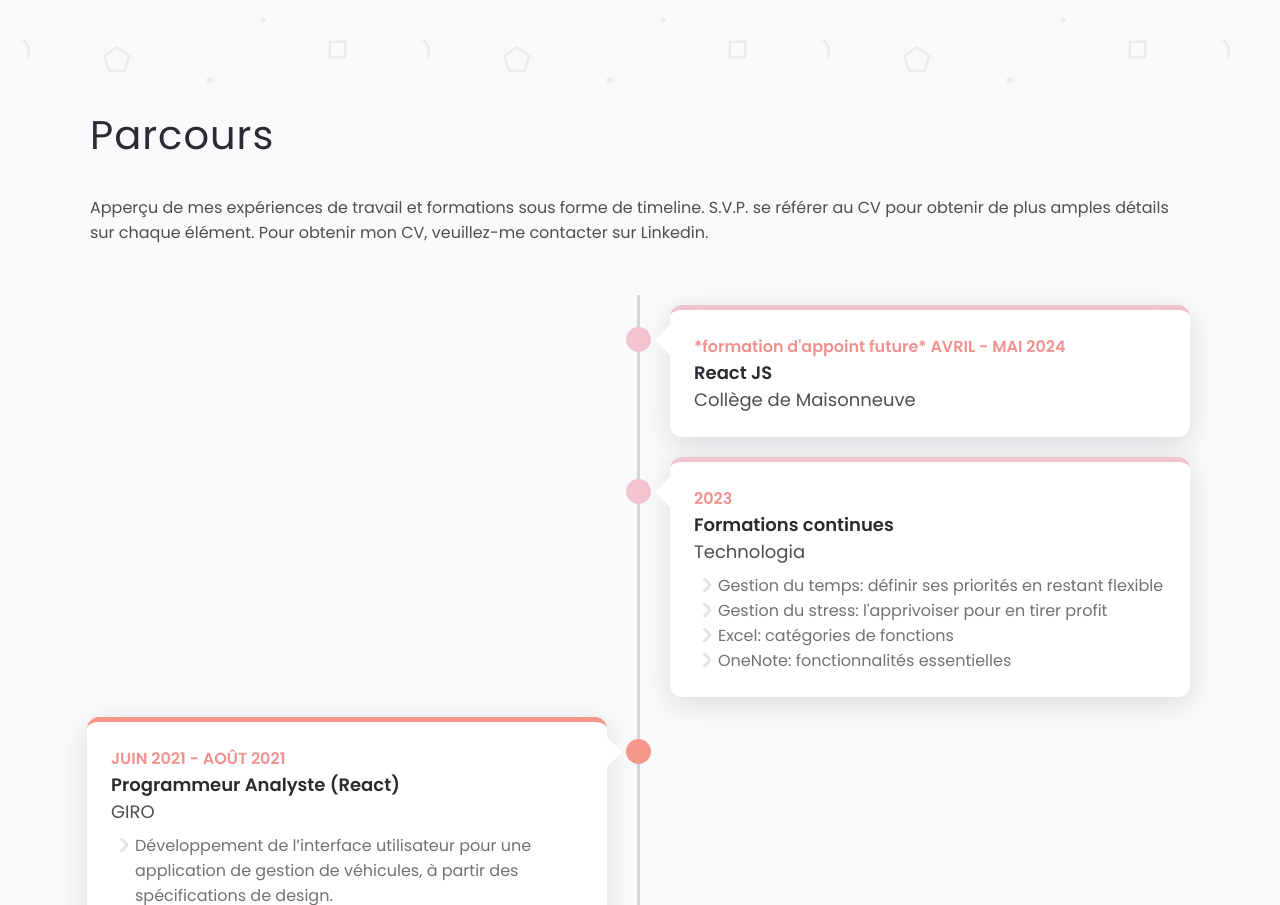
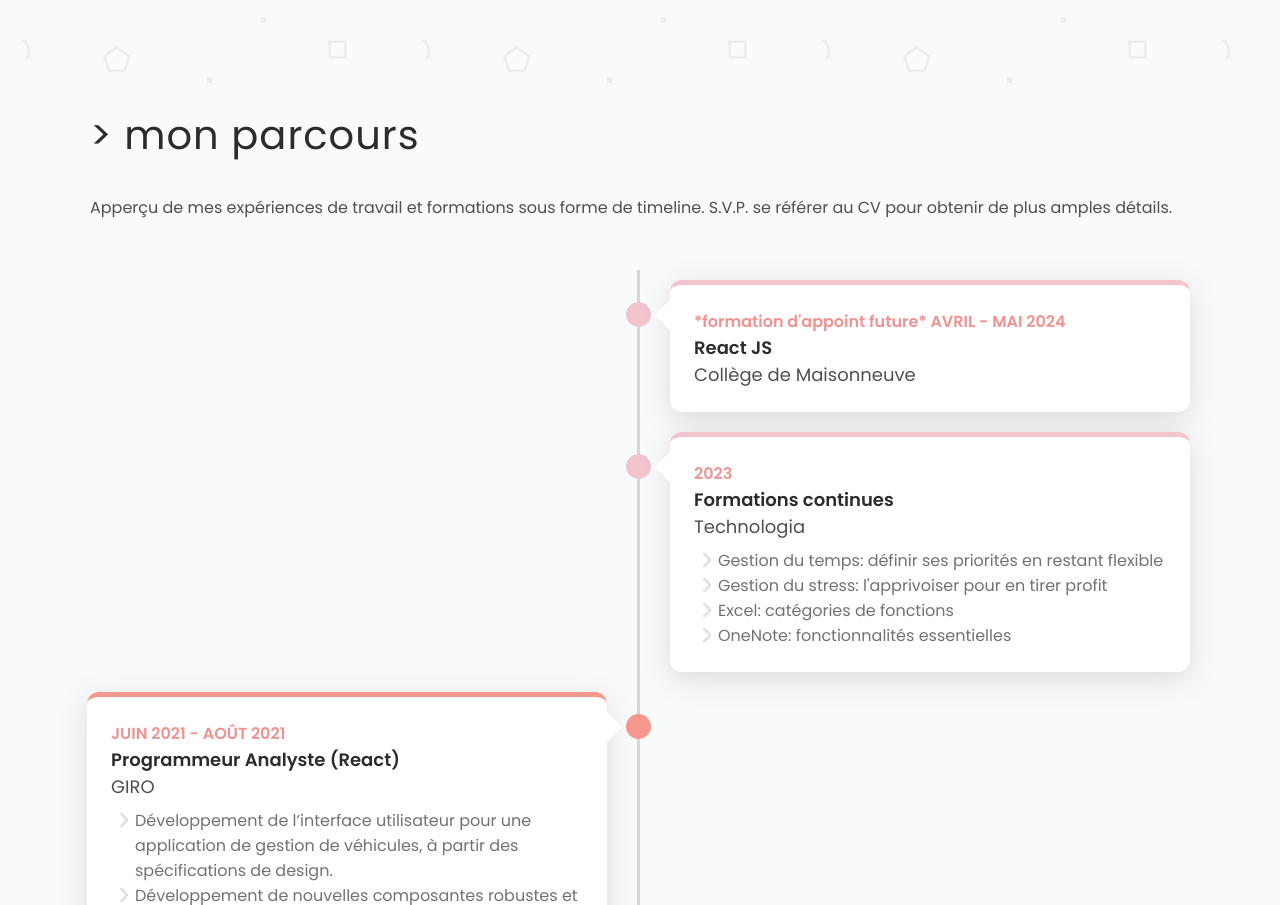
Before and after one commit to VanessaCHW/vc-portfolio, a Next.js app in the folder vanportfolio/: page / in a window 1280 px wide. Shown: the part 1336-2241 px from the top of the page. Built offline with nearby package versions, Linux system fonts and the light colour scheme.

Commit message:
Ajustement du titre dans Timeline et modification du texte

```diff
--- a/vanportfolio/src/app/Components/Timeline/Timeline.js
+++ b/vanportfolio/src/app/Components/Timeline/Timeline.js
@@ -10,12 +10,10 @@ const Timeline = () => {
   return (
     <Container id="section-parcours">
       <Content>
-        <h1>Parcours</h1>
+        <h1>&gt; mon parcours</h1>
         <p>
           Apperçu de mes expériences de travail et formations sous forme de
-          timeline. S.V.P. se référer au CV pour obtenir de plus amples détails
-          sur chaque élément. Pour obtenir mon CV, veuillez-me contacter sur
-          Linkedin.
+          timeline. S.V.P. se référer au CV pour obtenir de plus amples détails.
         </p>
 
         <TimelineContainer>
```
